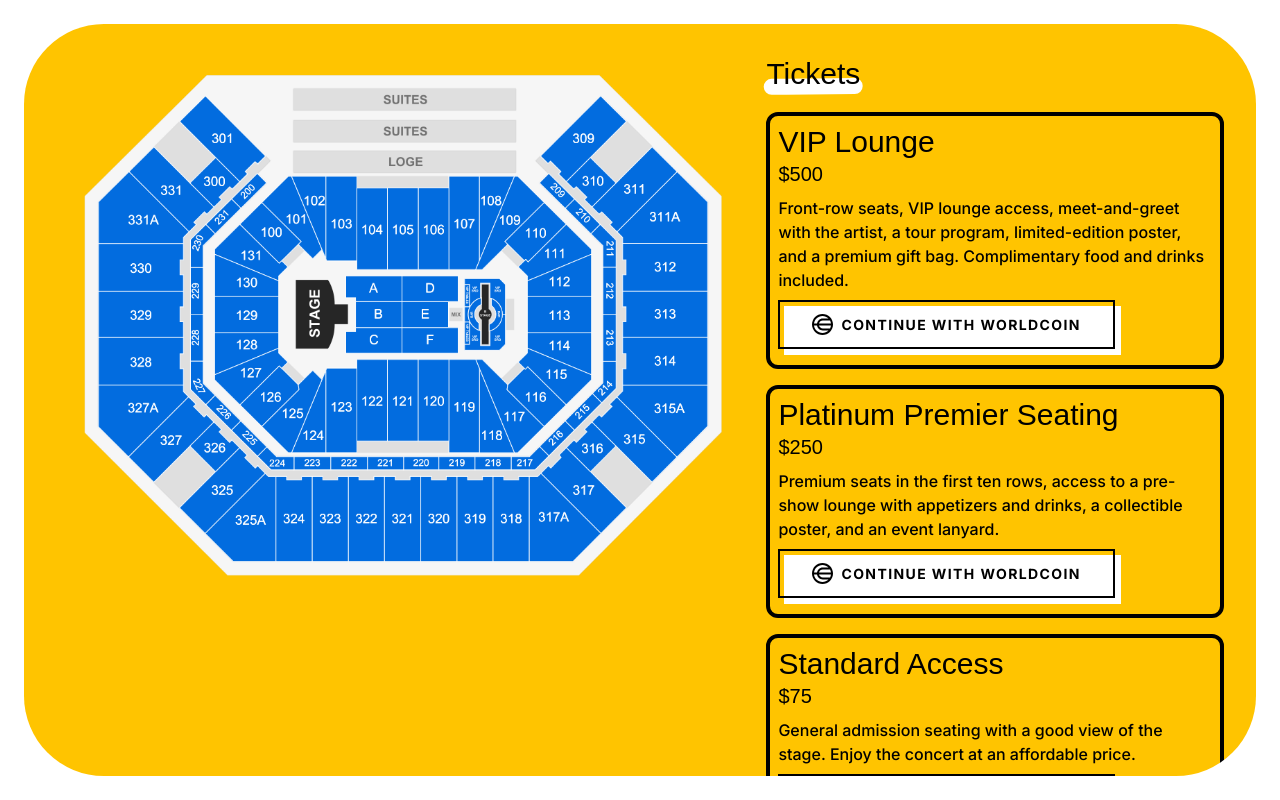
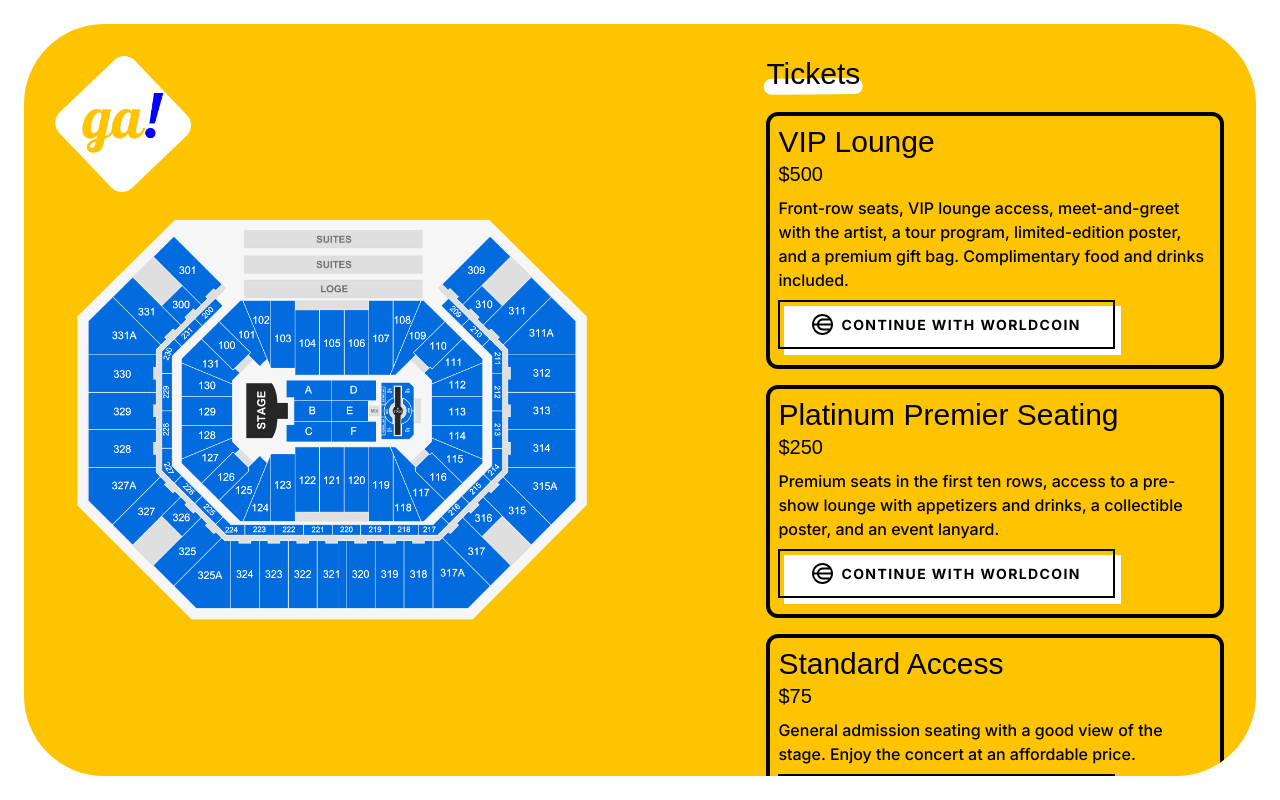
Before and after one commit to raxhvl/good-afternoon, a Next.js app: page /tickets in a window 1280 px wide. Built offline with nearby package versions, Linux system fonts and the light colour scheme; a web font is replaced by a local one.

Commit message:
✨ feat: Book tickets

```diff
--- a/src/app/page.tsx
+++ b/src/app/page.tsx
@@ -6,7 +6,9 @@
     <>
       <div className="basis-2/5">
         <Logo />
-        <h2 className="font-display text-5xl m-3">Experience Coldplay Live</h2>
+        <h2 className="font-display text-5xl m-3 mt-10">
+          Experience Coldplay Live
+        </h2>
         <h3 className="text-3xl font-display">
           <span className="underline">
             <span> MUSIC of the SPHERES tour</span>
--- a/src/app/tickets/page.tsx
+++ b/src/app/tickets/page.tsx
@@ -1,4 +1,27 @@
 import Button from "@/components/Button";
+import Logo from "@/components/logo";
+
+const tickets = [
+  {
+    title: "VIP Lounge",
+    description:
+      "Front-row seats, VIP lounge access, meet-and-greet with the artist, a tour program, limited-edition poster, and a premium gift bag. Complimentary food and drinks included.",
+    price: 500,
+  },
+  {
+    title: "Platinum Premier Seating",
+    description:
+      "Premium seats in the first ten rows, access to a pre-show lounge with appetizers and drinks, a collectible poster, and an event lanyard.",
+    price: 250,
+  },
+  {
+    title: "Standard Access",
+    description:
+      "General admission seating with a good view of the stage. Enjoy the concert at an affordable price.",
+    price: 75,
+  },
+];
+
 function Card({ ticket }: any) {
   return (
     <div className="border-4 flex flex-col border-black rounded-xl p-2 mb-4">
@@ -16,31 +39,13 @@
 }
 
 function page() {
-  const tickets = [
-    {
-      title: "VIP Lounge",
-      description:
-        "Front-row seats, VIP lounge access, meet-and-greet with the artist, a tour program, limited-edition poster, and a premium gift bag. Complimentary food and drinks included.",
-      price: 500,
-    },
-    {
-      title: "Platinum Premier Seating",
-      description:
-        "Premium seats in the first ten rows, access to a pre-show lounge with appetizers and drinks, a collectible poster, and an event lanyard.",
-      price: 250,
-    },
-    {
-      title: "Standard Access",
-      description:
-        "General admission seating with a good view of the stage. Enjoy the concert at an affordable price.",
-      price: 75,
-    },
-  ];
-
   return (
     <div className="flex">
       <div className="basis-3/5">
-        <img src="/stadium.png" className="object-contain" />
+        <div className="flex flex-col">
+          <Logo />
+          <img src="/stadium.png" className="object-contain w-[80%]" />
+        </div>
       </div>
       <div className="p-2 basis-2/5">
         <h3 className="text-3xl font-display mb-5">
--- a/src/components/logo.tsx
+++ b/src/components/logo.tsx
@@ -3,7 +3,7 @@
 function Logo() {
   return (
     <a href="/" title="Good Afternoon 🐧">
-      <img src="/logo-flip.png " className="w-[200px] h-[200px]" />
+      <img src="/logo-flip.png " className="w-[150px] h-[150px]" />
     </a>
   );
 }
```
